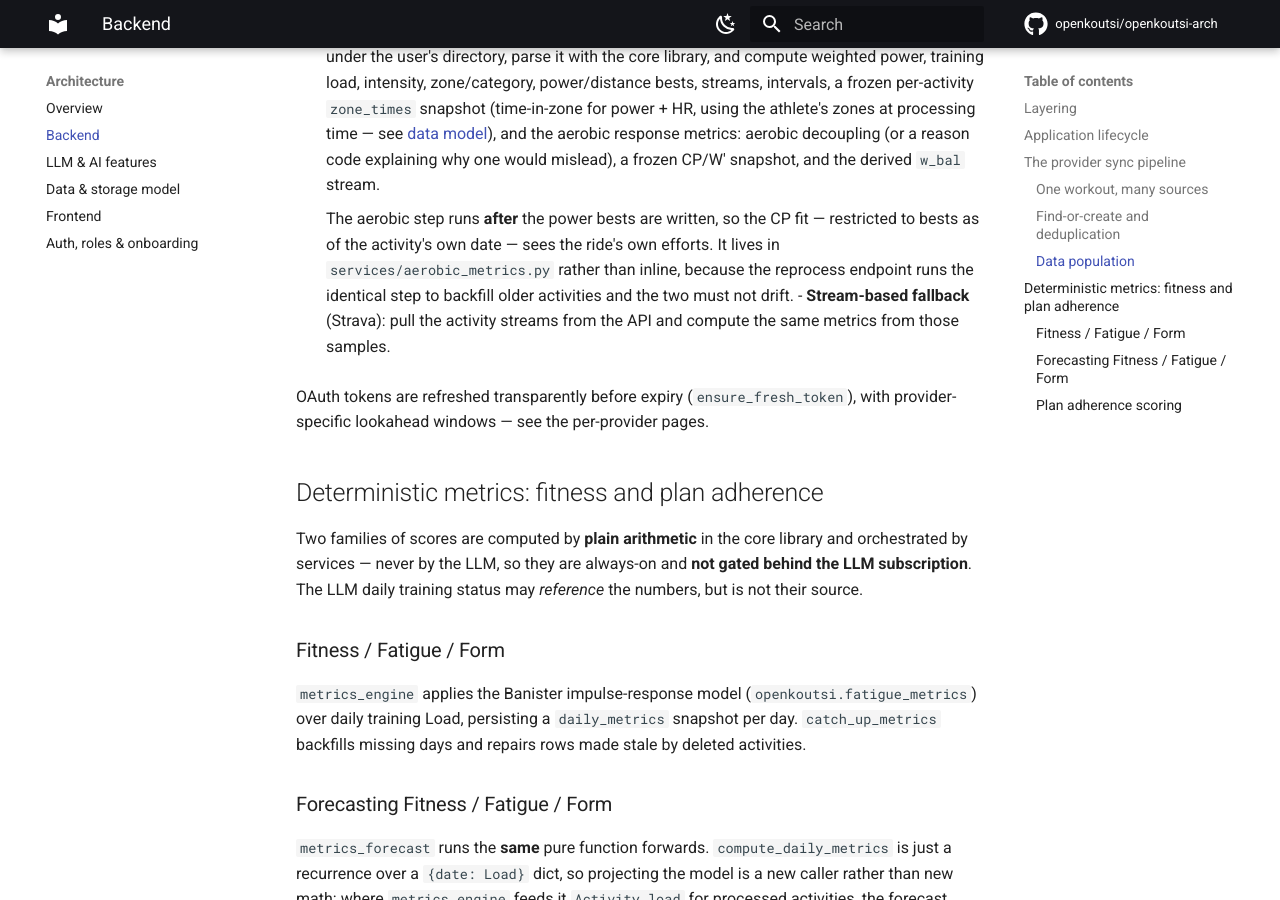
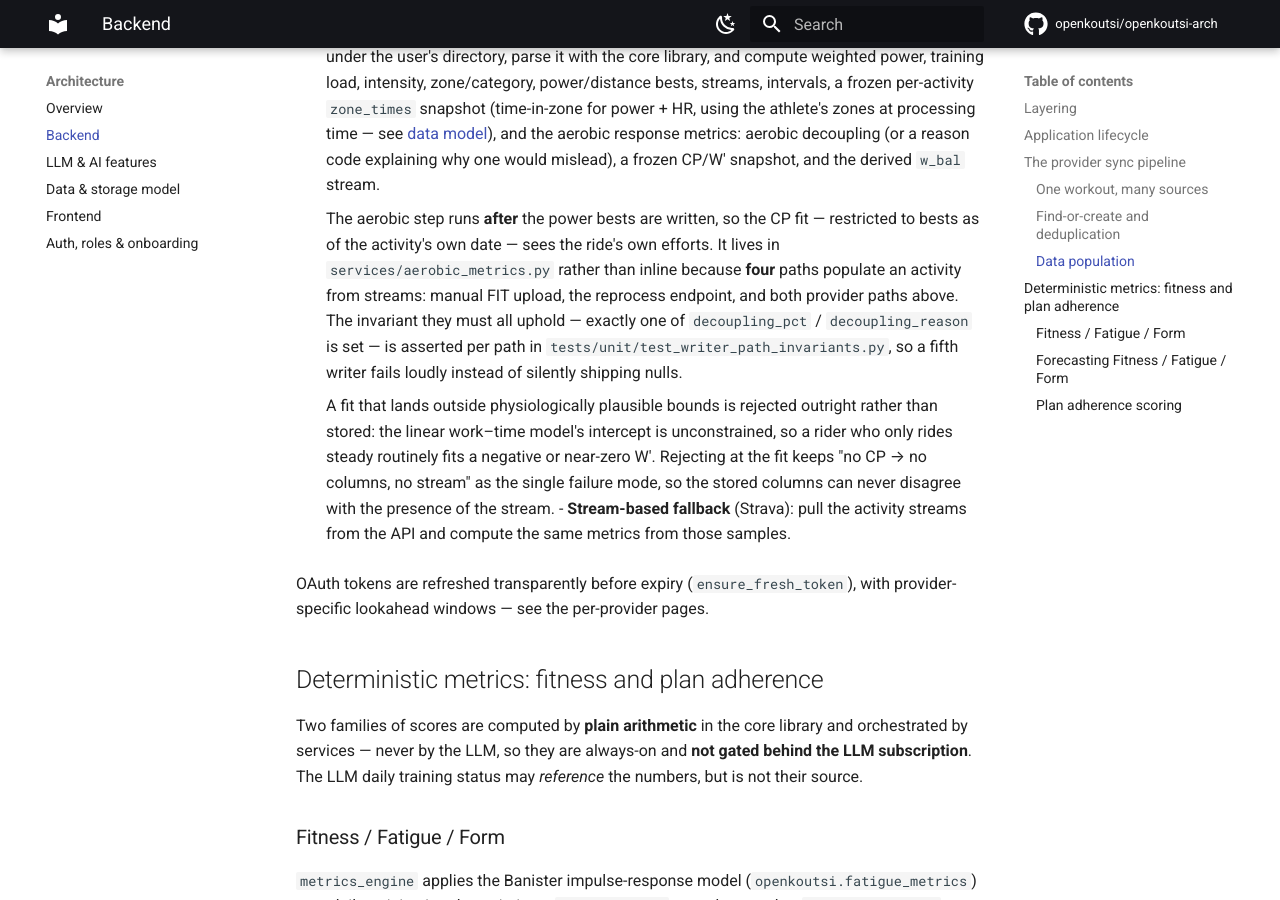
Before and after one commit to openkoutsi/openkoutsi-arch, an MkDocs documentation site: the page built from docs/architecture/backend.md, in a window 1280 px wide and 900 px high, scrolled down 3753 px. Built offline with MkDocs 1.6.1 and Material for MkDocs 9.7.7, drawn with Linux system fonts in a browser that asks for light colours; comment, search, counter and statistics services are not loaded.

Commit message:
Note the four writer paths and the CP fit-quality snapshot
Follows the robustness hardening in openkoutsi-backend#74.

backend.md said the aerobic step lives in its own service because the upload and
reprocess paths share it. There are actually four writers — both provider-sync
paths populate activities from streams too — and the original change wired only
two, so the metrics existed for manual uploads alone. Records the real count,
and the per-path invariant test that now stops a fifth writer from silently
reintroducing the gap.

Also documents that an implausible CP/W' fit is rejected at the fit rather than
stored, which is what keeps "no CP → no columns, no stream" a single failure
mode, and adds cp_fit_points to the data model with the backlog-import reasoning
that motivates it.

Co-Authored-By: Claude Opus 5 <noreply@anthropic.com>
Claude-Session: https://claude.ai/code/session_015ZXpeUeNg5qsSmVhPfRixU

```diff
--- a/docs/architecture/backend.md
+++ b/docs/architecture/backend.md
@@ -112,8 +112,17 @@ Once a source is attached, the pipeline fills in the activity:
 
     The aerobic step runs **after** the power bests are written, so the CP fit — restricted to
     bests as of the activity's own date — sees the ride's own efforts. It lives in
-    `services/aerobic_metrics.py` rather than inline, because the reprocess endpoint runs the
-    identical step to backfill older activities and the two must not drift.
+    `services/aerobic_metrics.py` rather than inline because **four** paths populate an activity
+    from streams: manual FIT upload, the reprocess endpoint, and both provider paths above. The
+    invariant they must all uphold — exactly one of `decoupling_pct` / `decoupling_reason` is
+    set — is asserted per path in `tests/unit/test_writer_path_invariants.py`, so a fifth writer
+    fails loudly instead of silently shipping nulls.
+
+    A fit that lands outside physiologically plausible bounds is rejected outright rather than
+    stored: the linear work–time model's intercept is unconstrained, so a rider who only rides
+    steady routinely fits a negative or near-zero W'. Rejecting at the fit keeps "no CP → no
+    columns, no stream" as the single failure mode, so the stored columns can never disagree
+    with the presence of the stream.
 - **Stream-based fallback** (Strava): pull the activity streams from the API and compute the
   same metrics from those samples.
 
```
Also changed, not shown: docs/architecture/data-model.md (+5 -1 lines).
